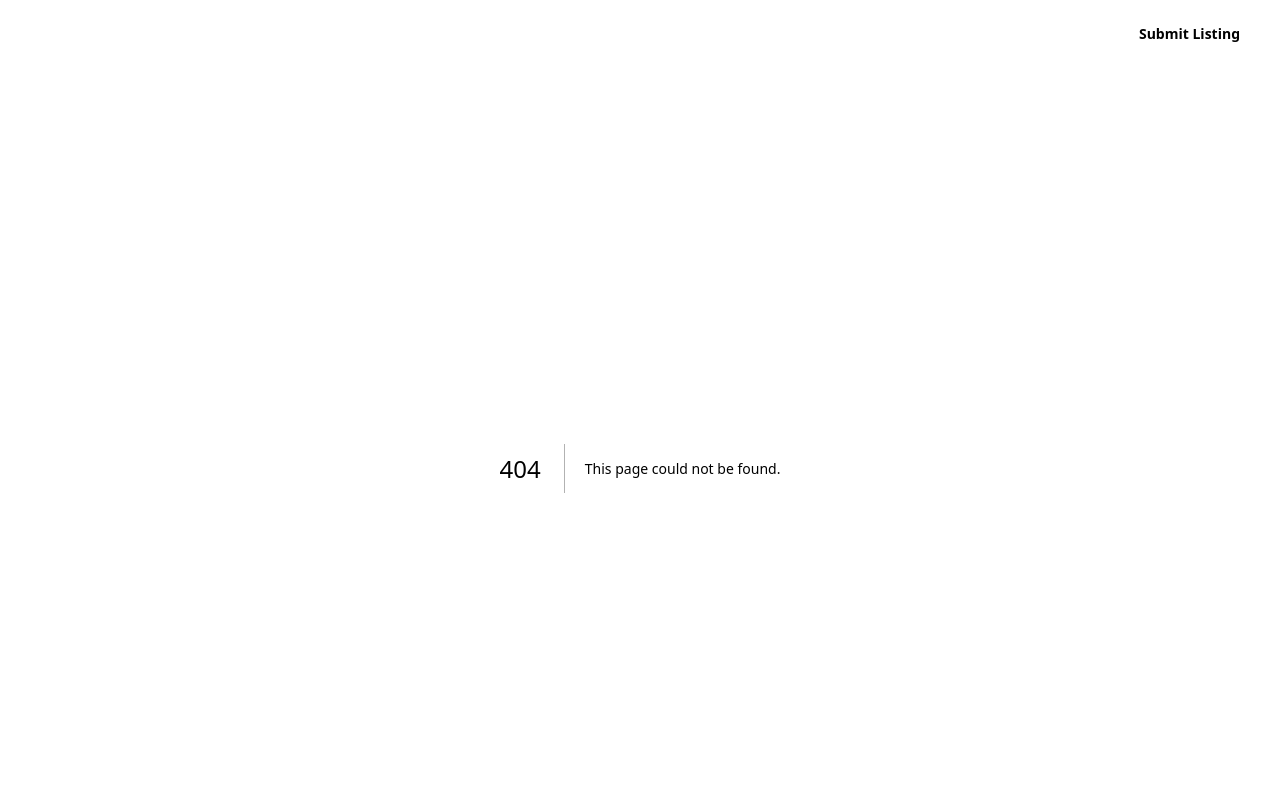
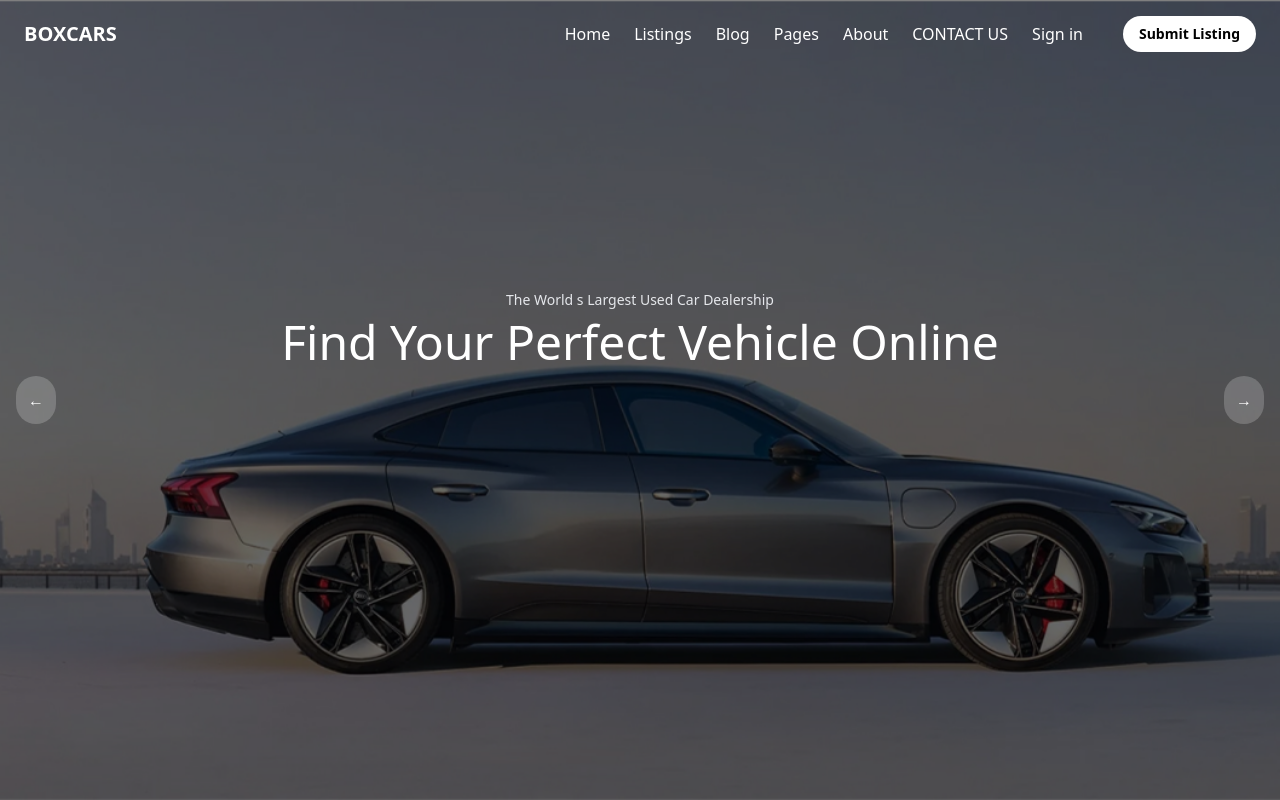
Before and after one commit to AhmedSamyEid/car_dealer_website, a Next.js app: page /home9 in a window 1280 px wide. Before the commit this address had no page. Shown: the top 800 px of the page. Built offline with nearby package versions, Linux system fonts and the light colour scheme.

Commit message:
Add : HeroSection, in home9

```diff
--- a/src/app/home8/page.tsx
+++ b/src/app/home8/page.tsx
@@ -4,8 +4,8 @@ import GetFairPrice from "@/components/get_fair_price/Getfairprice";
 import { WhyChooseUs } from "@/components/why_choose_us/WhyChooseUs";
 import Areyoulooking from "@/components/are_you_looking/Areyoulooking";
 import HeroSection from "@/components/search_less_live_more/HeroSection";
+import { LatestBlogPosts } from "@/components/latestblogposts/LatestBlogPosts";
 import TheMostSearchedCars from "@/components/themostsearched/TheMostSearched";
-import { LatestBlogPosts } from "@/components/latestblogposts/LatestBlogPosts";
 
 export default function home () {
   return(
--- /dev/null
+++ b/src/app/home9/page.tsx
@@ -0,0 +1,11 @@
+import HeroSection from "@/components/findyour_perfect/HeroSection";
+
+
+
+export default function home () {
+  return (
+    <div>
+    <HeroSection />
+    </div>
+  )
+}
--- /dev/null
+++ b/src/components/findyour_perfect/HeroSection.tsx
@@ -0,0 +1,49 @@
+"use client";
+
+import Image from "next/image";
+import { useState } from "react";
+
+const imags = [
+  { imag: "/image/Background.png.png", alt: "Car Image 1" },
+  { imag: "/image/Background8.png", alt: "Car Image 3" },
+  { imag: "/image/rs-sbg-px → rs-sbg-wrap → rs-sbg.png", alt: "Car Image 2" },
+  { imag: "/image/Background(66).png", alt: "Car Image 4" },
+  { imag: "/image/Background+Overlay.png", alt: "Car Image 5" },
+];
+
+export default function HeroSection() {
+  const [currentIndex, setCurrentIndex] = useState(Math.trunc(imags.length / 2));
+
+  function nextSlide() {
+    setCurrentIndex((prev) => (prev + 1) % imags.length);
+  }
+
+  function prevSlide() {
+    setCurrentIndex((prev) => (prev - 1 + imags.length) % imags.length);
+  }
+
+  return (
+    <div className="relative bottom-17 w-full h-screen overflow-hidden">
+      {imags.map((item, index) => (
+        <div key={index} className={`absolute top-0 left-0 w-full h-full transition-opacity duration-700 ${index === currentIndex ? "opacity-100 z-10" : "opacity-0 z-0"}`}>
+          <Image src={item.imag} alt={item.alt} layout="fill" className="object-cover" priority={index === currentIndex} />
+        </div>
+      ))}
+
+      <div className="absolute inset-0 bg-black/50 z-20" />
+
+      <div className="absolute inset-0 flex flex-col items-center justify-center text-center mb-30 text-white px-4 z-30">
+        <p className="text-sm md:text-sm text-gray-200 mb-2">The World s Largest Used Car Dealership</p>
+        <h1 className="text-4xl md:text-5xl mb-6">Find Your Perfect Vehicle Online</h1>
+      </div>
+
+      <button onClick={prevSlide} className="absolute left-4 top-1/2 transform -translate-y-1/2 bg-white/20 hover:bg-white/40 text-white p-3 rounded-full z-40">
+        &#8592;
+      </button>
+
+      <button onClick={nextSlide} className="absolute right-4 top-1/2 transform -translate-y-1/2 bg-white/20 hover:bg-white/40 text-white p-3 rounded-full z-40">
+        &#8594;
+      </button>
+    </div>
+  );
+}
--- a/src/components/layouts/Header.tsx
+++ b/src/components/layouts/Header.tsx
@@ -21,6 +21,7 @@ const navItems: NavItem[] = [
       { name: "Home 6", path: "/home6" },
       { name: "Home 7", path: "/home7" },
       { name: "Home 8", path: "/home8" },
+      { name: "Home 9", path: "/home9" },
     ],
   },
   {
```
Also changed, not shown: public/image/rs-sbg-px → rs-sbg-wrap → rs-sbg.png (added).
